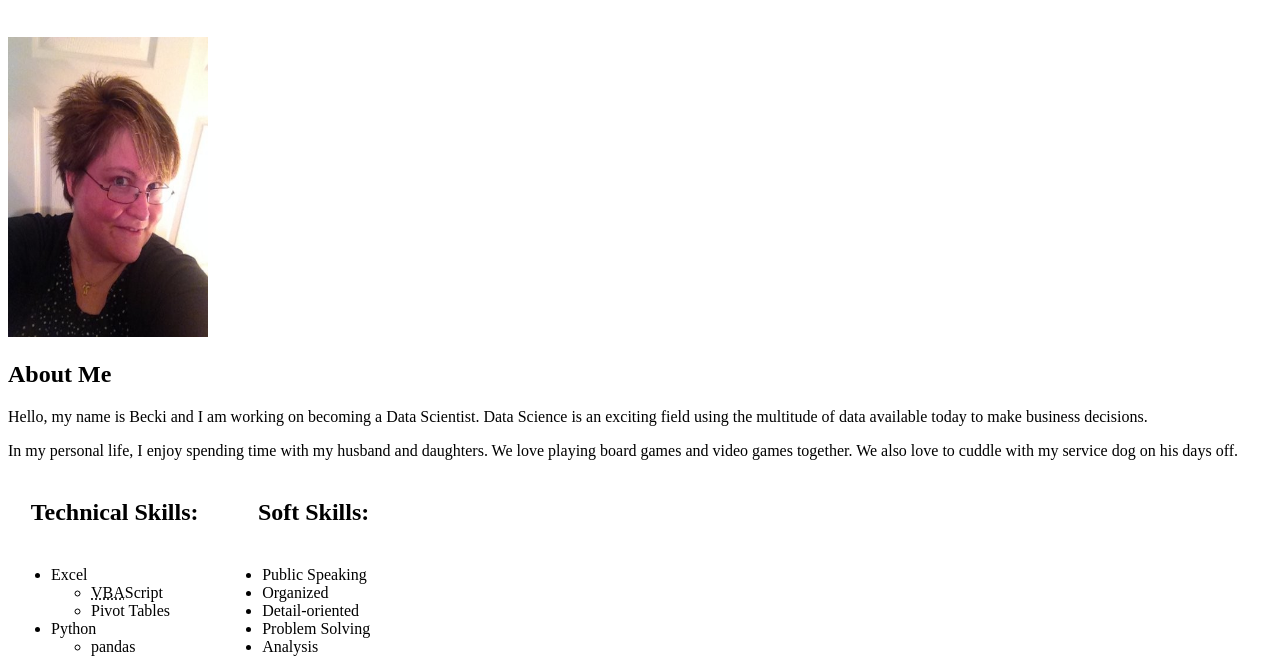
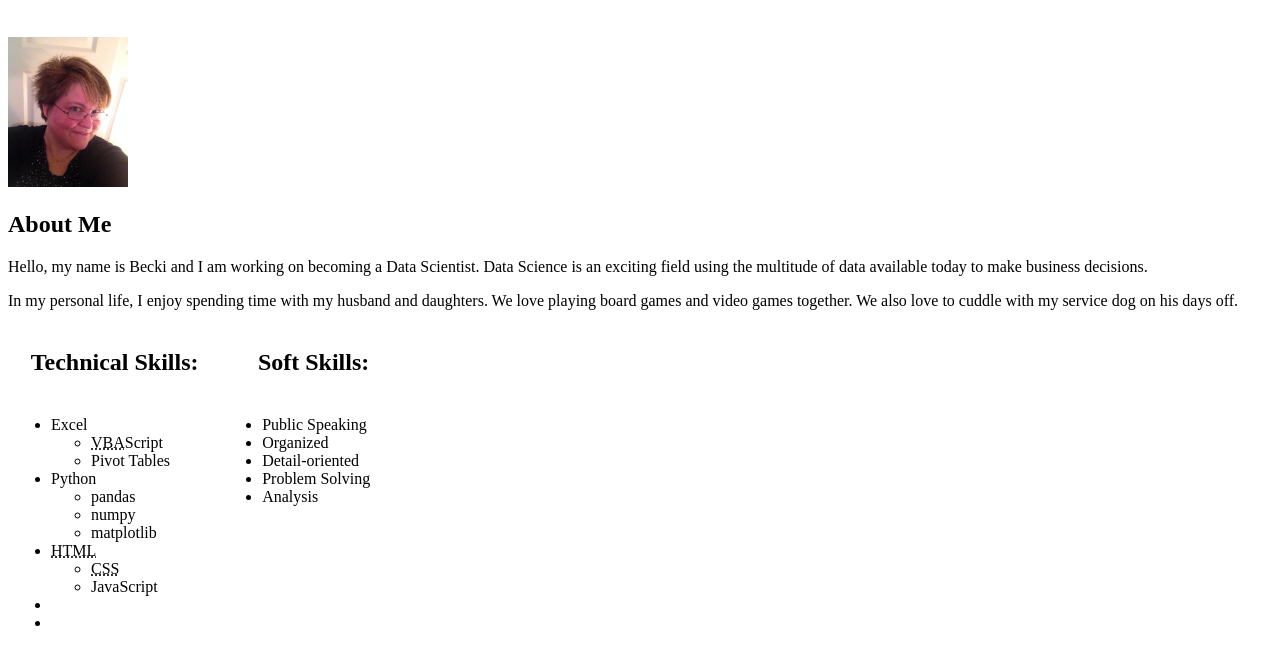
Before and after one commit to rmoesw01/rmoesw01.github.io, a plain HTML site: page index.html in a window 1280 px wide. Shown: the part 61-722 px from the top of the page. Drawn offline with Linux system fonts and the light colour scheme.

Commit message:
Update index.html

```diff
--- a/index.html
+++ b/index.html
@@ -8,7 +8,7 @@
 
 <body>
   <h1>Rebecca Leeds</h1><br>
-  <img src="Photo_of_Becki.png" width="200" height="300" alt="Rebecca Leeds Photo"><br>
+  <img src="Photo_of_Becki.png" width="120" height="150" alt="Rebecca Leeds Photo"><br>
 
   <h2>About Me</h2>
   <p>
```
